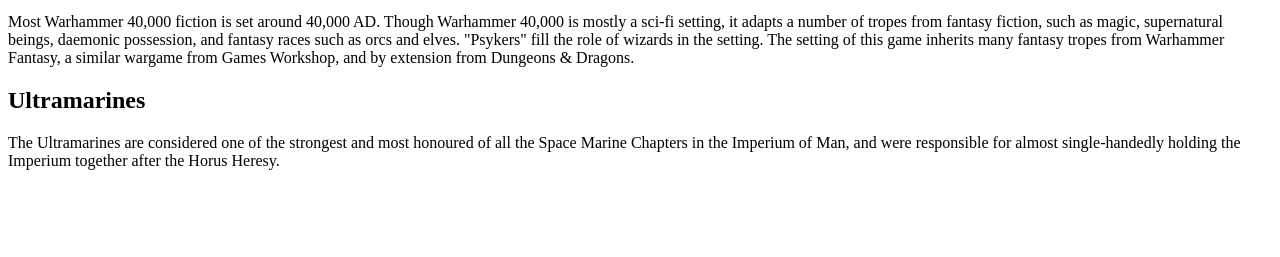
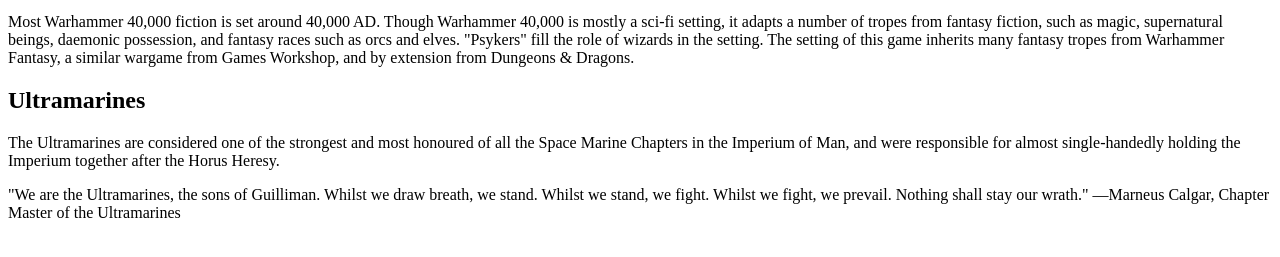
Before and after one commit to MekziX/moja-spletna-stran, a plain HTML site: page index.html in a window 1280 px wide. Shown: the part 119-376 px from the top of the page. Drawn offline with Linux system fonts and the light colour scheme.

Commit message:
Dodan še en odstavek in link s css datoteko
Fix typo in link tag and add quote about Ultramarines.

```diff
--- a/index.html
+++ b/index.html
@@ -4,6 +4,7 @@
     <meta charset="UTF-8">
     <meta name="viewport" content="width=device-width, initial-scale=1.0">
     <title>Document</title>
+    <link rel="stylesheed" href="style.css">
 </head>
 <body>
     <h1>WARHAMMER</h1>
@@ -19,6 +20,9 @@
     <h2> Ultramarines</h2>
         <p>The Ultramarines are considered one of the strongest and most honoured of all the Space Marine Chapters in the Imperium of Man, and were responsible for almost single-handedly holding the Imperium together after the Horus Heresy. </p>
 
+        <p>"We are the Ultramarines, the sons of Guilliman. Whilst we draw breath, we stand. Whilst we stand, we fight. Whilst we fight, we prevail. Nothing shall stay our wrath."
+
+            —Marneus Calgar, Chapter Master of the Ultramarines</p>
     </body>
 
 </html>
```
